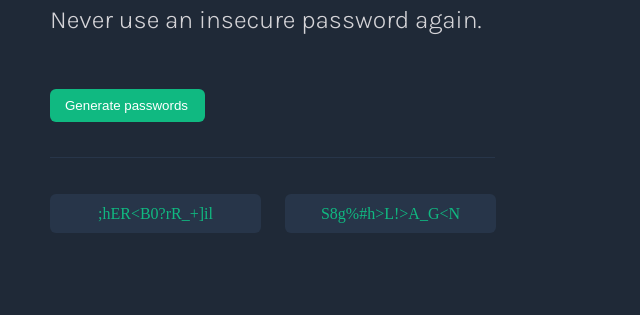
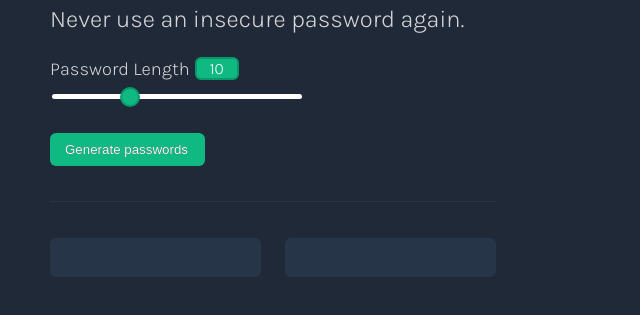
Before and after one commit to oagilliam/password-generator, a plain HTML site: page index.html in a window 1280 px wide. Both pictures are taken after a click on the button "Generate passwords". Shown: the part 167-482 px from the top of the page, without its empty margins (0-640 px from the left). Drawn offline with Linux system fonts and the light colour scheme.

Commit message:
slider added

```diff
--- a/index.html
+++ b/index.html
@@ -14,11 +14,18 @@
         <title>Password Generator</title>
     </head>
     <body>
-        <div id="wrapper">
+        <div class="wrapper">
             <h1 class="heading-1">Generate a</h1>
             <h1 class="heading-2">random password</h1>
             <p class="subheading">Never use an insecure password again.</p>
-            <div id="wrapper-2">
+            <div class="password-length-container">
+                <p class="password-length">Password Length</p>
+                <div class="value-box" id="password-length">10</div>
+            </div>
+            <div class="slider-container">
+                <input id="slider-range" type="range" min="8" max="15" value="10" oninput="valueChange(this.value)">
+            </div>
+            <div class="wrapper-2">
                 <button id="generatePassword-btn" onclick="generatePassword()">Generate passwords</button>
                 <div class="divider"></div>
                 <div class="passwordsWrapper">
--- a/index.js
+++ b/index.js
@@ -3,18 +3,40 @@ const characters = ["A","B","C","D","E","F","G","H","I","J","K","L","M","N","O",
 
 let optionOne = document.getElementById("password1");
 let optionTwo = document.getElementById("password2");
+let pwLength = document.getElementById("password-length");
+let slider = document.getElementById("slider-range");
+let newPassword1 = '';
+let newPassword2 = '';
 
-// This function displays two randomly generated strings that are 15 characters long
-function generatePassword() {
-    optionOne.innerText = ' '; //Resets the password after each click
-    for(i=0; i < 15; i++){
-        let randomCharacterPW1 = characters[ (Math.floor( Math.random() * characters.length )) ];
-        optionOne.innerText += randomCharacterPW1;
+slider.addEventListener('input',valueChange);
+
+function valueChange(){
+    pwLength.innerHTML = this.value;
+    let val = this.value;
+    passwordFunction(val);
+}
+// This function displays two randomly generated strings that match the character length set by the user
+function passwordFunction(lengthValue) {
+
+    let charachters1 = ''
+    for(i=0; i < lengthValue; i++){
+        randomCharacterPW1 = characters[ (Math.floor( Math.random() * characters.length )) ];
+        charachters1 += randomCharacterPW1;
+        newPassword1 = charachters1
     }
 
-    optionTwo.innerText = ' '; //Resets the password after each click
-    for(i=0; i < 15; i++){
-        let randomCharacterPW2 = characters[ (Math.floor( Math.random() * characters.length )) ];
-        optionTwo.innerText += randomCharacterPW2;
+
+    let charachters2 = ''
+    for(i=0; i < lengthValue; i++){
+        randomCharacterPW2 = characters[ (Math.floor( Math.random() * characters.length )) ];
+        charachters2 += randomCharacterPW2;
+        newPassword2 = charachters2
     }
+
 }
+
+function generatePassword(){
+    optionOne.innerText = newPassword1;
+    optionTwo.innerText = newPassword2;
+
+}
--- a/style.css
+++ b/style.css
@@ -7,33 +7,91 @@ body{
     color: white;
     font-family: 'Karla', sans-serif;
     margin: 0px;
-    font-size: 40px;
+    font-size: 5ch;
 }
 
 .heading-2{
     color: #10B981;
     font-family: 'Karla', sans-serif;
     margin:0px;
-    font-size: 40px;
+    font-size: 5ch;
 }
 
 .subheading{
     color: #D5D4D8;
     font-family: 'Karla', sans-serif;
     font-weight: 10px;
-    font-size: 25px;
+    font-size: 3ch;
     margin-top: 8px;
 }
 
-#wrapper{
+.password-length-container{
+    display: flex;
+    flex-direction: row;
+    align-items: center;
+    margin-bottom: 5px;
+}
+
+.password-length{
+    color: #D5D4D8;
+    font-family: 'Karla', sans-serif;
+    font-size: 2.3ch;
+    margin-top: auto;
+    margin-bottom: auto;
+}
+
+.value-box{
+    width: 5%;
+    height: 5%;
+    color: white;
+    margin-left: 5px;
+    margin-top: auto;
+    margin-bottom: auto;
+    font-family: 'Karla', sans-serif;
+    border-radius: 6px;
+    font-size: 2ch;
+    background: #10B981;
+    text-align: center;
+    border: 2px solid #089969;
+}
+
+.wrapper{
     width: 800px;
     height:400px;
     margin-top: 70px;
     margin-left: 50px;
 }
 
-#generatePassword-btn{
+.slider-container{
+    width: 30%;
+}
+
+#slider-range{
+  -webkit-appearance: none;
+  appearance: none;
+  width: 100%;
+  height: 5px;
+  background:white;
+  border-radius: 6px;
+  border: none;
+  padding-left: 5px;
+  padding-right: 5px;
+}
+
+#slider-range::-webkit-slider-thumb {
+    -webkit-appearance: none;
+    appearance: none;
+    width: 20px;
+    height: 20px;
+    border: 2px solid #089969;;
+    border-radius: 50%;
+    background:#10B981;
+  }
+
+
+button{
     background-color: #10B981;
+    text-shadow: 0px 0px .3px #1F2937;
     color: white;
     border-radius: 6px;
     border: none;
```
